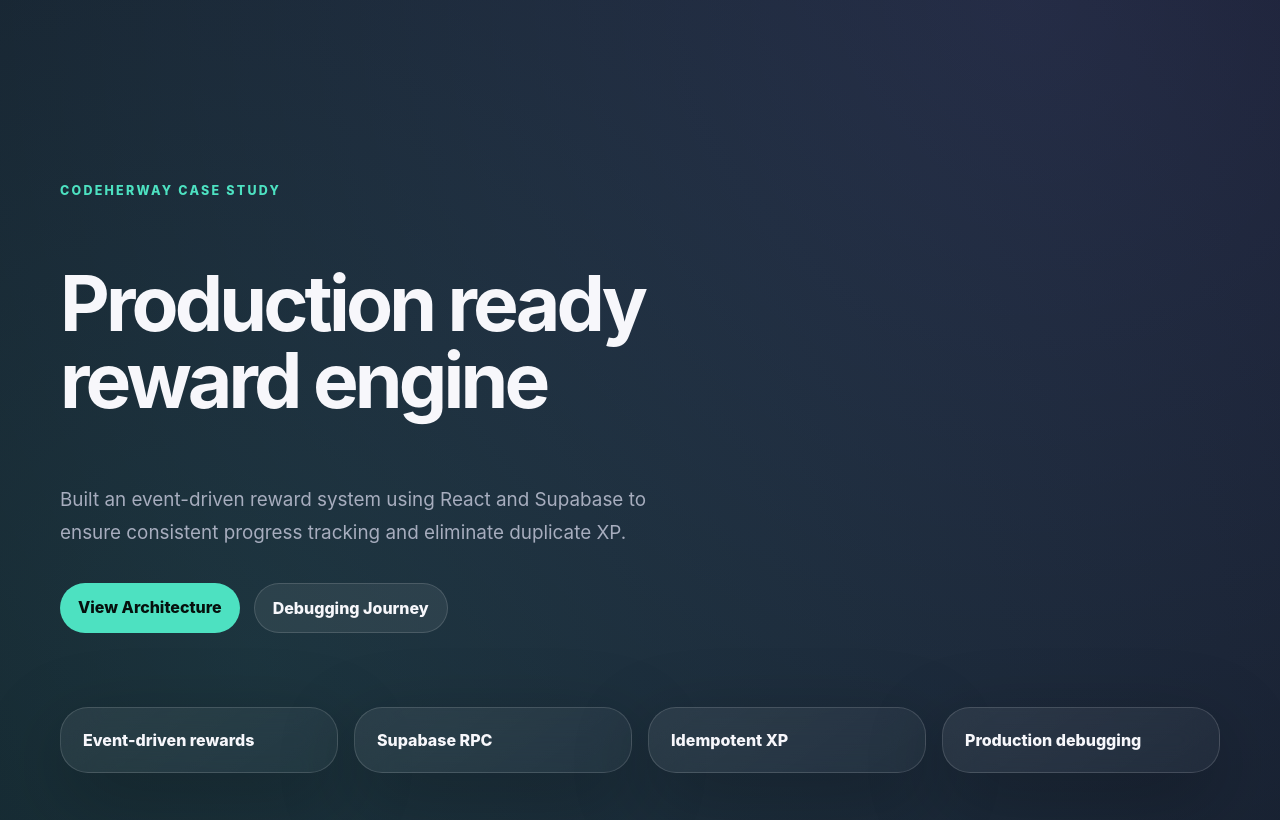
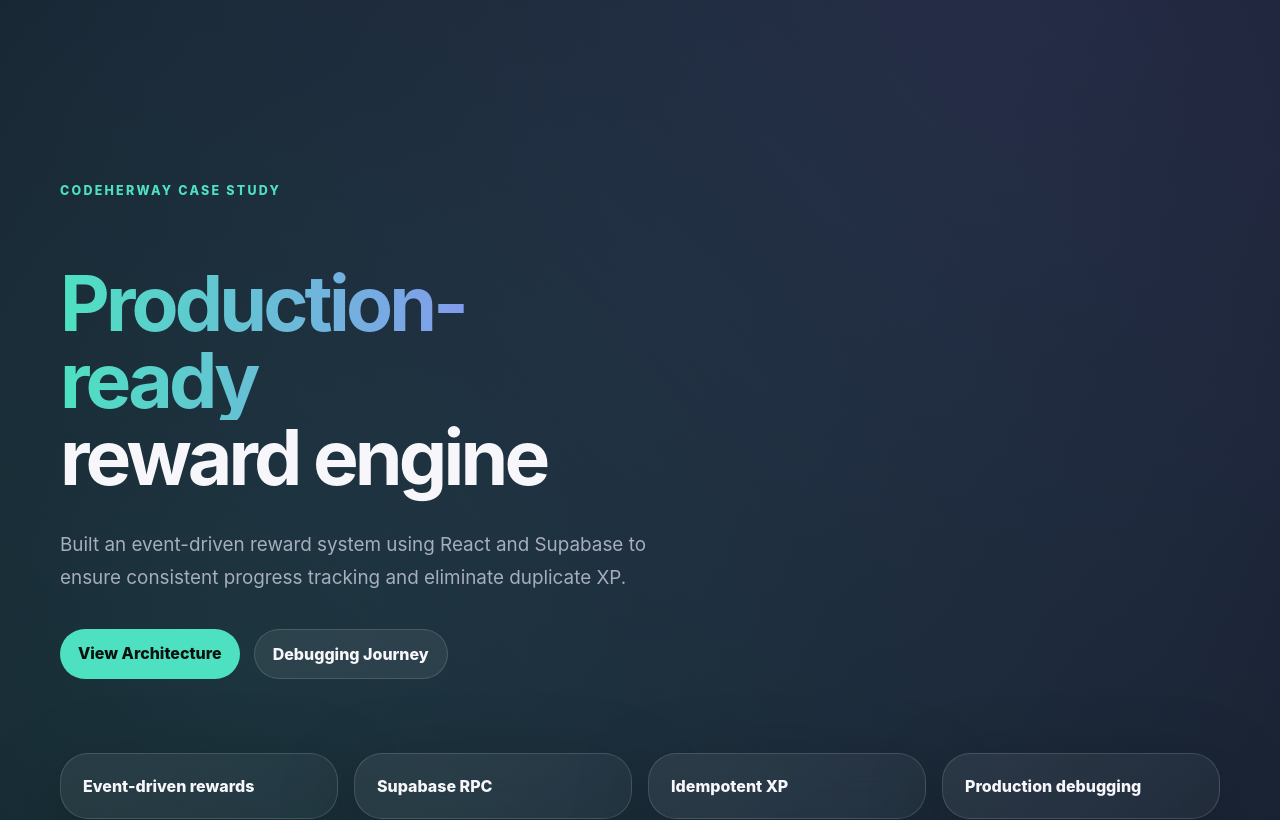
Before and after one commit to itcodegirl/codeherway-reward-engine-case-study, a React (Vite) app: page / in a window 1280 px wide. Shown: the top 820 px of the page. Built offline with nearby package versions, Linux system fonts and the light colour scheme.

Commit message:
feat: finalize hero text

```diff
--- a/src/index.css
+++ b/src/index.css
@@ -81,10 +81,11 @@ p {
 }
 
 h1 {
-	max-width: 800px;
-	font-size: clamp(3.5rem, 6vw, 5.8rem);
+	max-width: 600px;
+	font-size: clamp(3.8rem, 6vw, 6rem);
 	line-height: 1;
 	letter-spacing: -0.05em;
+	margin-bottom: 32px;
 }
 
 .hero-copy {
--- a/src/pages/RewardEngineCaseStudy.jsx
+++ b/src/pages/RewardEngineCaseStudy.jsx
@@ -28,8 +28,8 @@ export default function RewardEngineCaseStudy() {
   <div className="hero-grid">
     <div>
       <p className="eyebrow">CodeHerWay Case Study</p>
- <h1>
-  Production ready <br />
+<h1>
+  <span className="gradient">Production-ready</span> <br />
   reward engine
 </h1>
       <p className="hero-copy">
```
